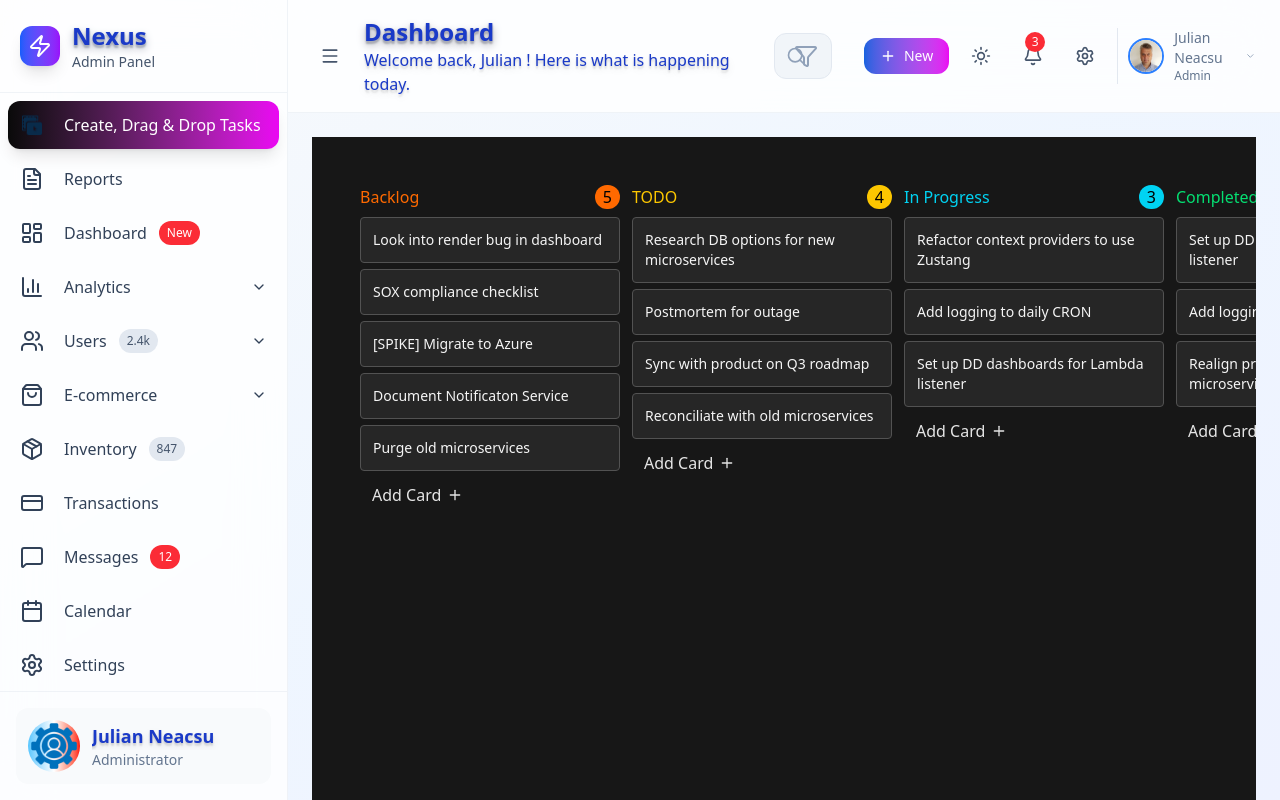
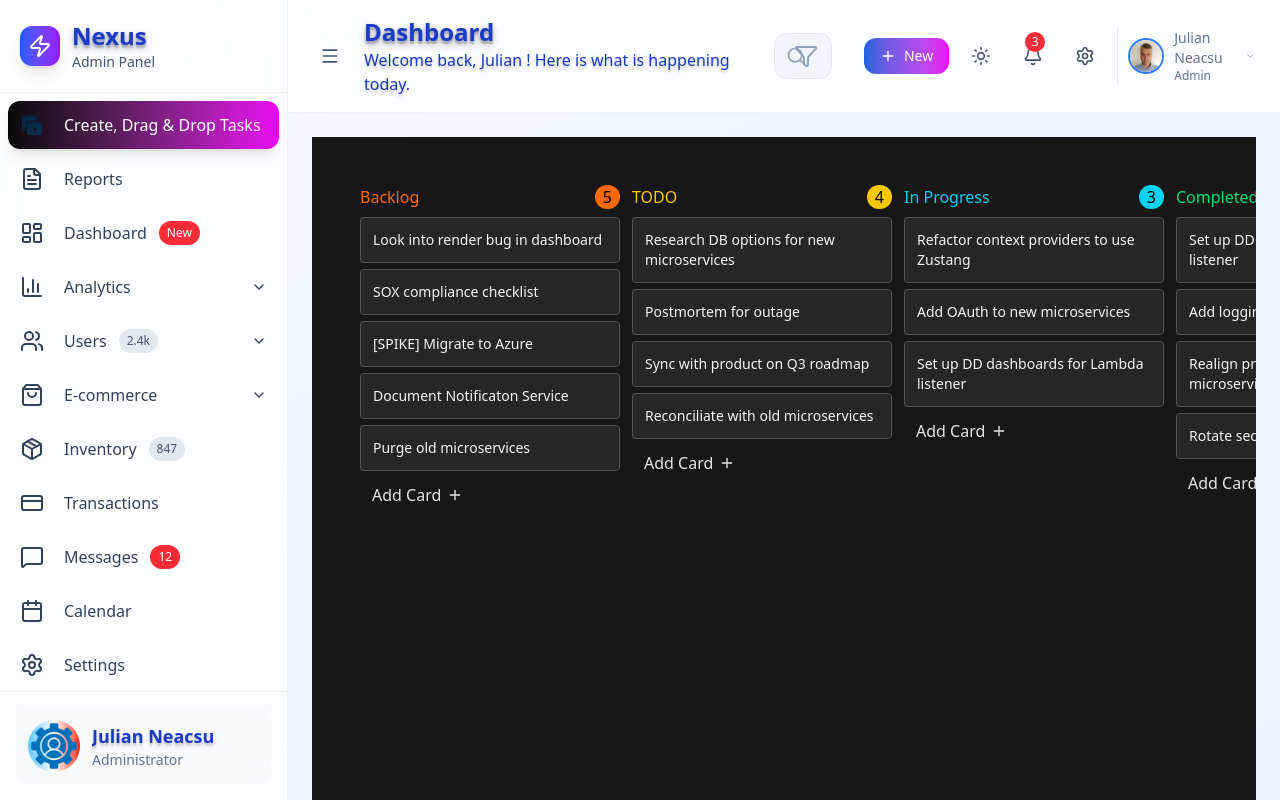
Before and after one commit to julian-nec-ui/tech-dashboard, a React (Vite) app: page / in a window 1280 px wide. Built offline with nearby package versions, Linux system fonts and the light colour scheme.

Commit message:
reverted to hithub deploy

```diff
--- a/src/components/drag-n-drop/NotionKanban.jsx
+++ b/src/components/drag-n-drop/NotionKanban.jsx
@@ -362,12 +362,13 @@ const DEFAULT_CARDS = [
 
   // DOING
   { title: 'Refactor context providers to use Zustang', id: '10', column: 'doing' },
-  { title: 'Add logging to daily CRON', id: '11', column: 'doing' },
+  { title: 'Add OAuth to new microservices', id: '11', column: 'doing' },
   { title: 'Set up DD dashboards for Lambda listener', id: '12', column: 'doing' },
 
   // DONE
   { title: 'Set up DD dashboards for Lambda listener', id: '13', column: 'done' },
   { title: 'Add logging to daily CRON', id: '14', column: 'done' },
   { title: 'Realign priorities for new Kafka microservices', id: '15', column: 'done' },
+  { title: 'Rotate secrets in AWS', id: '16', column: 'done' },
 
 ];
```
